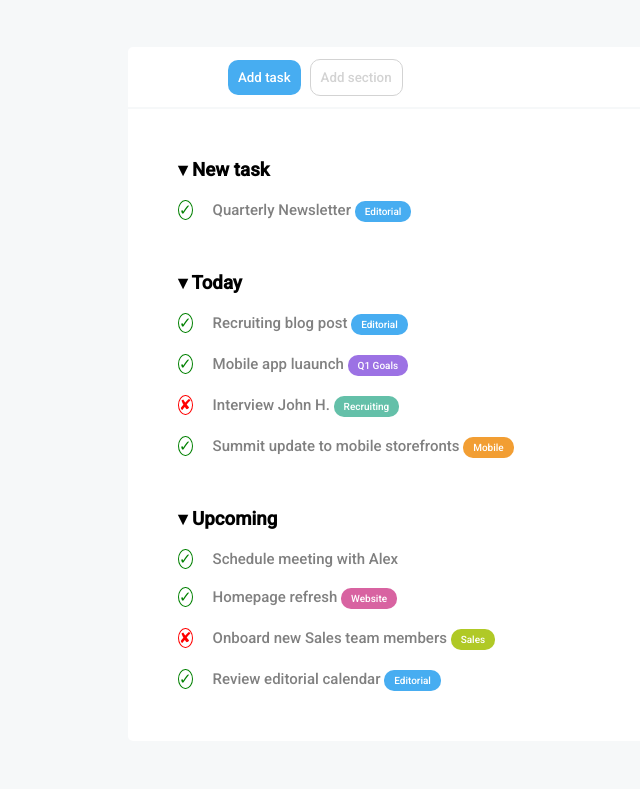
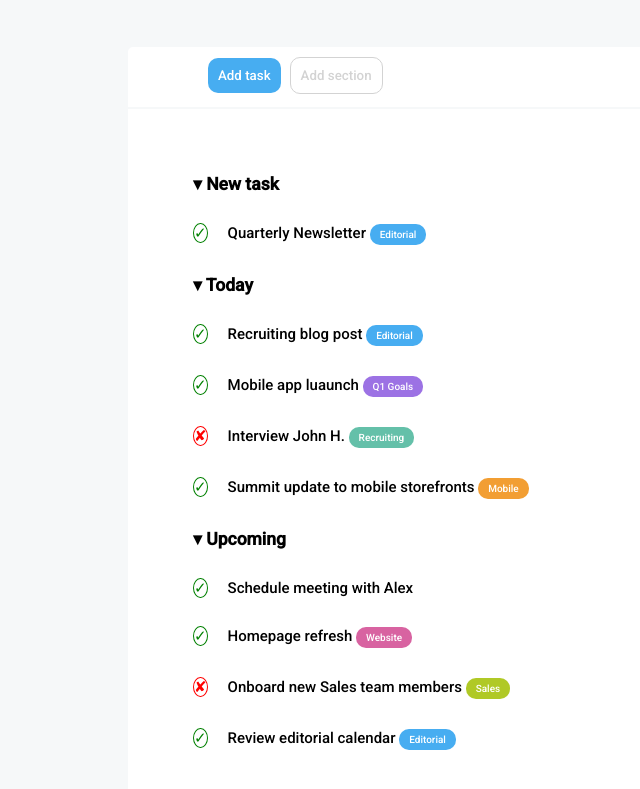
Before and after one commit to robertoboston/html-css-toboolist, a plain HTML site: page index.html in a window 1280 px wide. Shown: the part 103-892 px from the top of the page, without its empty margins (0-640 px from the left). Before the commit the page ends 844 px from the top, so only its background shows below. Drawn offline with Linux system fonts and the light colour scheme.

Commit message:
fixed-ul

```diff
--- a/css/style.css
+++ b/css/style.css
@@ -23,7 +23,6 @@ body{
 
 
 .title{
-    display: inline-block;
     vertical-align: middle;
     font-size: 45px;
     font-family: 'Roboto', sans-serif;
@@ -34,6 +33,7 @@ body{
     height: 60px;
     width: 80%;
     margin: 50px auto;
+    padding: 10px 80px;
     margin-bottom: 2px;
     background-color: white;
     border-top-left-radius: 5px;
@@ -41,8 +41,6 @@ body{
 }
 
 .button1{
-    margin-left: 100px;
-    margin-top: 13px;
     background-color: #47adf1;
     padding: 10px;
     border-radius: 10px;
@@ -76,8 +74,6 @@ body{
 
 ul{
     list-style: none;
-    margin-top: 20px;
-    color: grey;
     font-size: 15px;
 }
 
@@ -97,7 +93,7 @@ ul{
 }
 
 li{
-    margin-top: 20px;
+    padding: 15px;
 }
 
 
--- a/index.html
+++ b/index.html
@@ -25,32 +25,27 @@
                 <button class="button2">Add section</button>
         </div>
         <div class="container2">
-            <section>
-                <h3>&#9662; New task</h3>
+            <ul>
+                <li><h3>&#9662; New task</h3></li>
                 <ul>
                     <li><span class="checkmark">&#10003;</span>Quarterly Newsletter <div class="editorial">Editorial</div></li>
                 </ul>
-            </section>
 
-            <section class="section-space">
-                <h3>&#9662; Today</h3>
+                <li><h3>&#9662; Today</h3></li>
                 <ul>
                     <li> <span class="checkmark">&#10003;</span>Recruiting blog post <div class="editorial">Editorial</div></li>
                     <li> <span class="checkmark">&#10003;</span>Mobile app luaunch <div class="q1-goals">Q1 Goals</div></li>
                     <li> <span class="xmark">&#x2718;</span>Interview John H. <div class="recruiting">Recruiting</div></li>
                     <li> <span class="checkmark">&#10003;</span>Summit update to mobile storefronts <div class="mobile">Mobile</div></li>
                 </ul>
-            </section>
-
-            <section class="section-space">
-                <h3>&#9662; Upcoming</h3>
+                <li><h3>&#9662; Upcoming</h3></li>
                 <ul>
                     <li> <span class="checkmark">&#10003;</span>Schedule meeting with Alex</li>
                     <li> <span class="checkmark">&#10003;</span>Homepage refresh <div class="website">Website</div></li>
                     <li> <span class="xmark">&#x2718;</span>Onboard new Sales team members <div class="sales">Sales</div></li>
                     <li> <span class="checkmark">&#10003;</span>Review editorial calendar <div class="editorial">Editorial</div></li>
                 </ul>
-            </section>
+            </ul>
         </div>
     </main>
     <!-- fine main  -->
```
